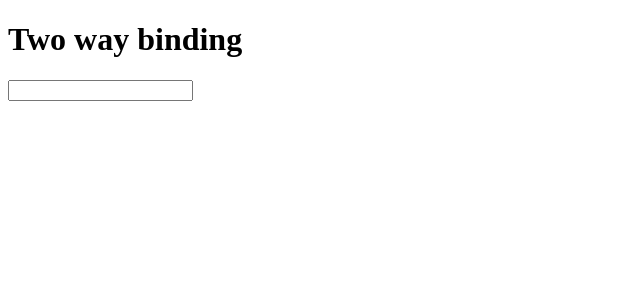
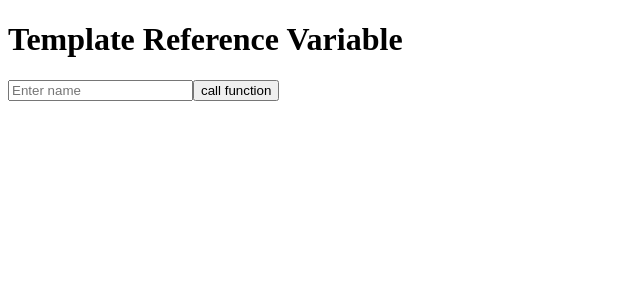
Before and after one commit to Amanymous/learning-Angular, an Angular app: page / in a window 1280 px wide. Shown: the top 300 px of the page, without its empty margins (0-640 px from the left). Built offline with nearby package versions, Linux system fonts and the light colour scheme.

Commit message:
feat: Template Reference Variable

```diff
--- a/src/app/app.component.html
+++ b/src/app/app.component.html
@@ -1,3 +1,3 @@
-<h1>Two way binding</h1>
-<input type="text" [(ngModel)]="name"/>
-<h1>{{name}}</h1>
+<h1>Template Reference Variable</h1>
+<input type="text" name="user" placeholder="Enter name" #box/>
+<button (click)="getVal(box.value)">call function</button>
--- a/src/app/app.component.ts
+++ b/src/app/app.component.ts
@@ -7,5 +7,7 @@ import { NgForm } from '@angular/forms';
 })
 export class AppComponent {
   title = 'Angular Template Driven Form';
- name:any
+  getVal(item:any){ //or htmlInputElement
+   console.log(item)
+ }
 }
```
